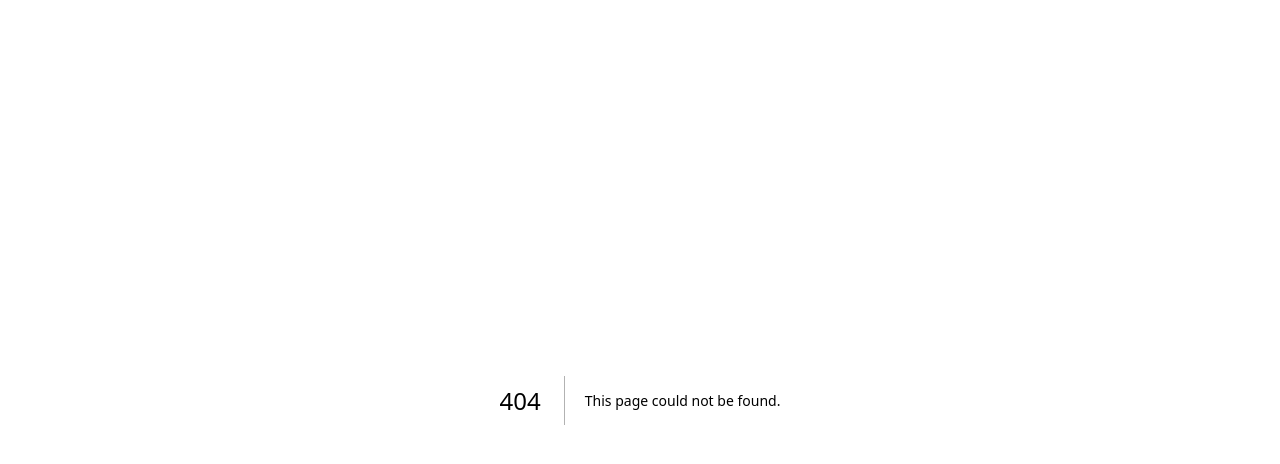
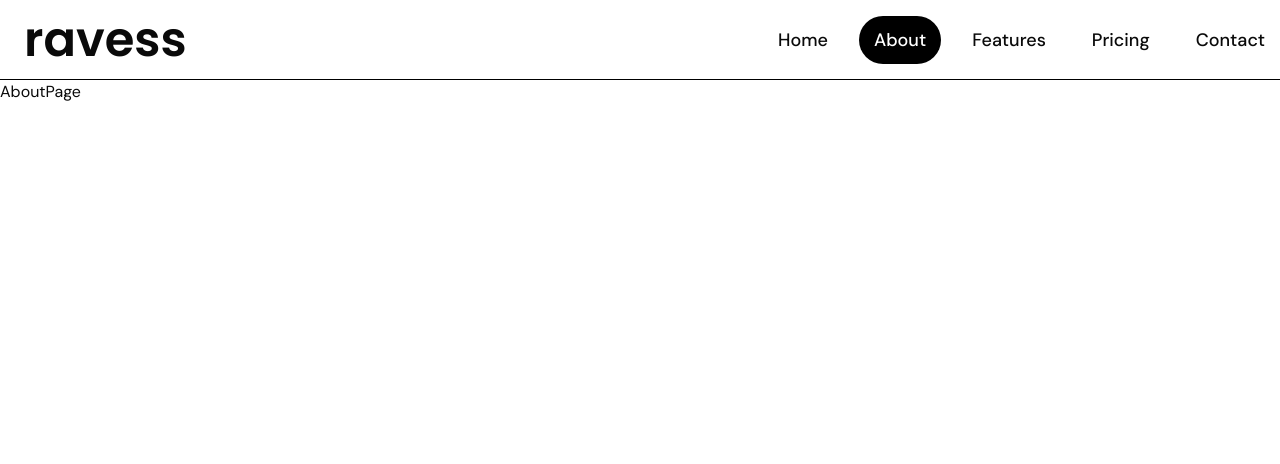
Before and after one commit to shohan-pherones/ravess-ecommerce, a Next.js app: page /about in a window 1280 px wide. Before the commit this address had no page. Shown: the top 464 px of the page. Built offline with nearby package versions, Linux system fonts and the light colour scheme.

Commit message:
add navbar

```diff
--- /dev/null
+++ b/src/app/(home)/about/page.tsx
@@ -0,0 +1,5 @@
+const AboutPage = () => {
+  return <div>AboutPage</div>;
+};
+
+export default AboutPage;
--- /dev/null
+++ b/src/app/(home)/contact/page.tsx
@@ -0,0 +1,5 @@
+const ContactPage = () => {
+  return <div>ContactPage</div>;
+};
+
+export default ContactPage;
--- /dev/null
+++ b/src/app/(home)/features/page.tsx
@@ -0,0 +1,5 @@
+const FeaturesPage = () => {
+  return <div>FeaturesPage</div>;
+};
+
+export default FeaturesPage;
--- /dev/null
+++ b/src/app/(home)/layout.tsx
@@ -0,0 +1,16 @@
+import { Navbar } from "./navbar";
+
+interface Props {
+  children: React.ReactNode;
+}
+
+const Layout = ({ children }: Props) => {
+  return (
+    <div className="flex flex-col min-h-screen">
+      <Navbar />
+      {children}
+    </div>
+  );
+};
+
+export default Layout;
--- /dev/null
+++ b/src/app/(home)/navbar.tsx
@@ -0,0 +1,69 @@
+"use client";
+
+import { Button } from "@/components/ui/button";
+import { cn } from "@/lib/utils";
+import { Poppins } from "next/font/google";
+import Link from "next/link";
+import { usePathname } from "next/navigation";
+
+const poppins = Poppins({
+  subsets: ["latin"],
+  weight: ["600"],
+});
+
+interface NavbarItemProps {
+  href: string;
+  children: React.ReactNode;
+  isActive?: boolean;
+}
+
+const NavbarItem = ({ children, href, isActive }: NavbarItemProps) => {
+  return (
+    <Button
+      asChild
+      variant="outline"
+      className={cn(
+        "bg-transparent hover:bg-transparent rounded-full hover:border-primary border-transparent px-3.5 text-lg",
+        isActive && "bg-black text-white hover:bg-black hover:text-white"
+      )}
+    >
+      <Link href={href}>{children}</Link>
+    </Button>
+  );
+};
+
+const navbarItems = [
+  { href: "/", children: "Home" },
+  { href: "/about", children: "About" },
+  { href: "/features", children: "Features" },
+  { href: "/pricing", children: "Pricing" },
+  { href: "/contact", children: "Contact" },
+];
+
+export const Navbar = () => {
+  const pathname = usePathname();
+
+  return (
+    <nav className="h-20 flex border-b justify-between font-medium bg-white">
+      <Link href="/" className="pl-6 flex items-center">
+        <span
+          className={cn(poppins.className, "text-5xl font-semibold lowercase")}
+        >
+          Ravess
+        </span>
+      </Link>
+
+      <div className="items-center gap-4 hidden lg:flex">
+        {navbarItems.map((item) => (
+          <NavbarItem
+            key={item.href}
+            href={item.href}
+            isActive={pathname === item.href}
+          >
+            {item.children}
+          </NavbarItem>
+        ))}
+      </div>
+    </nav>
+  );
+};
--- /dev/null
+++ b/src/app/(home)/pricing/page.tsx
@@ -0,0 +1,5 @@
+const PricingPage = () => {
+  return <div>PricingPage</div>;
+};
+
+export default PricingPage;
```
Also changed, not shown: src/app/(home)/page.tsx (renamed from src/app/page.tsx).
